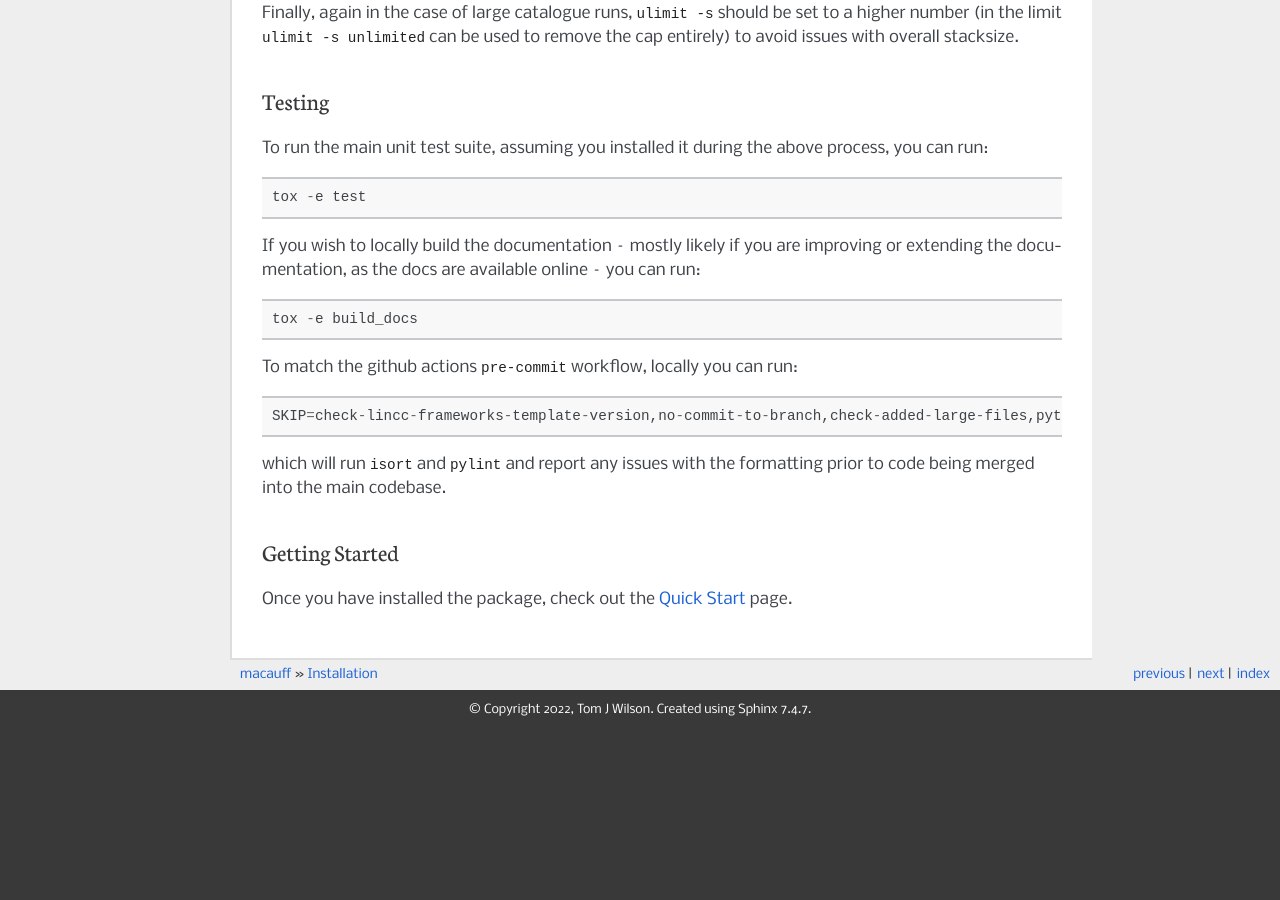
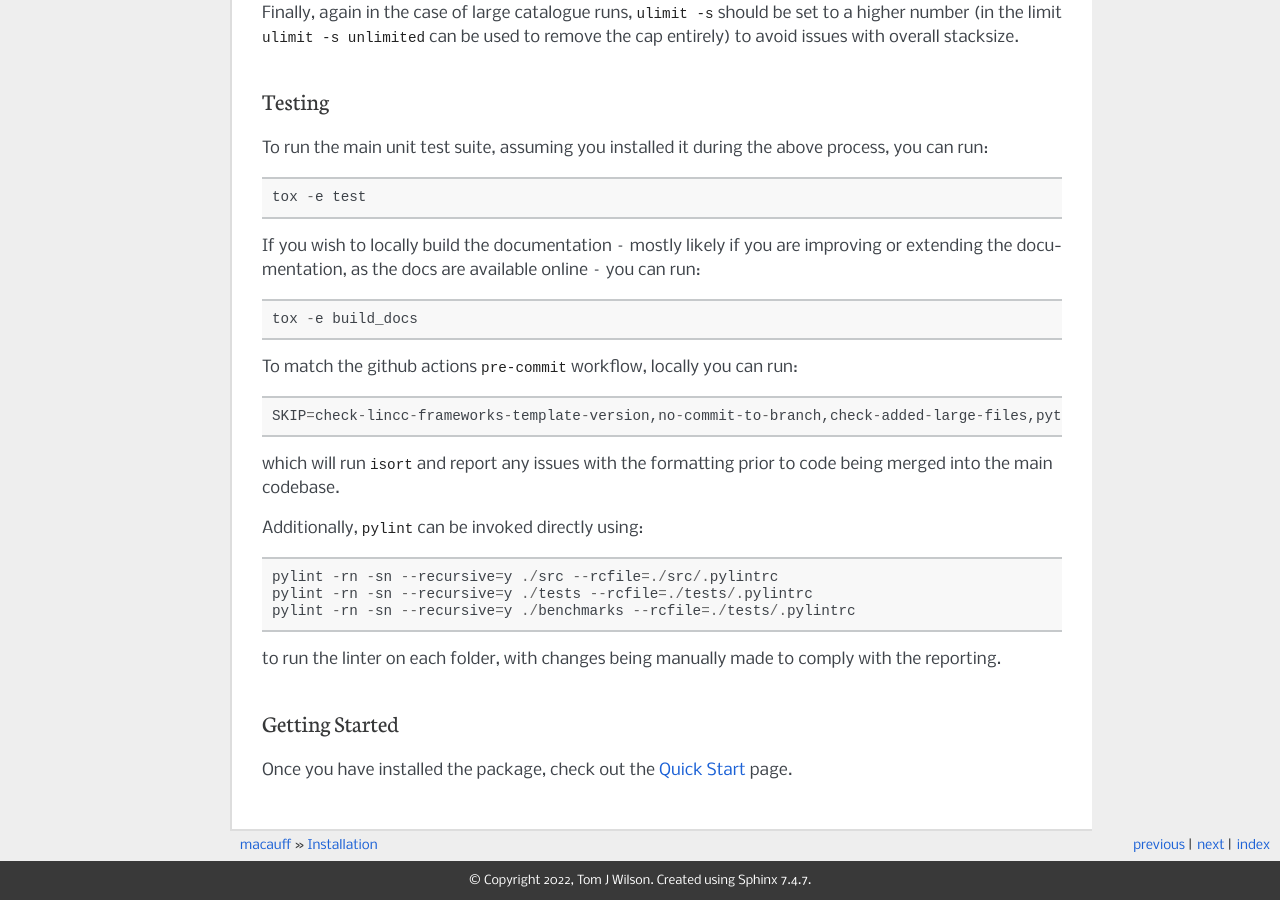
Before and after one commit to macauff/macauff, a Sphinx documentation site: the page built from docs/installation.rst, in a window 1280 px wide and 900 px high, scrolled down 2838 px. Built offline with Sphinx 7.4.7, drawn with Linux system fonts in a browser that asks for light colours; before the commit the page ends 3567 px from its top, so only the background shows below that.

Commit message:
Updated documentation with new workflow for local testing.

```diff
--- a/docs/installation.rst
+++ b/docs/installation.rst
@@ -110,9 +110,17 @@ If you wish to locally build the documentation -- mostly likely if you are impro
 
 To match the github actions ``pre-commit`` workflow, locally you can run::
 
-    SKIP=check-lincc-frameworks-template-version,no-commit-to-branch,check-added-large-files,pytest-check,sphinx-build pre-commit run --show-diff-on-failure --color=always --all-files
+    SKIP=check-lincc-frameworks-template-version,no-commit-to-branch,check-added-large-files,pytest-check,sphinx-build,pylint pre-commit run --show-diff-on-failure --color=always --all-files
 
-which will run ``isort`` and ``pylint`` and report any issues with the formatting prior to code being merged into the main codebase.
+which will run ``isort`` and report any issues with the formatting prior to code being merged into the main codebase.
+
+Additionally, ``pylint`` can be invoked directly using::
+
+    pylint -rn -sn --recursive=y ./src --rcfile=./src/.pylintrc
+    pylint -rn -sn --recursive=y ./tests --rcfile=./tests/.pylintrc
+    pylint -rn -sn --recursive=y ./benchmarks --rcfile=./tests/.pylintrc
+
+to run the linter on each folder, with changes being manually made to comply with the reporting.
 
 Getting Started
 ===============
```
